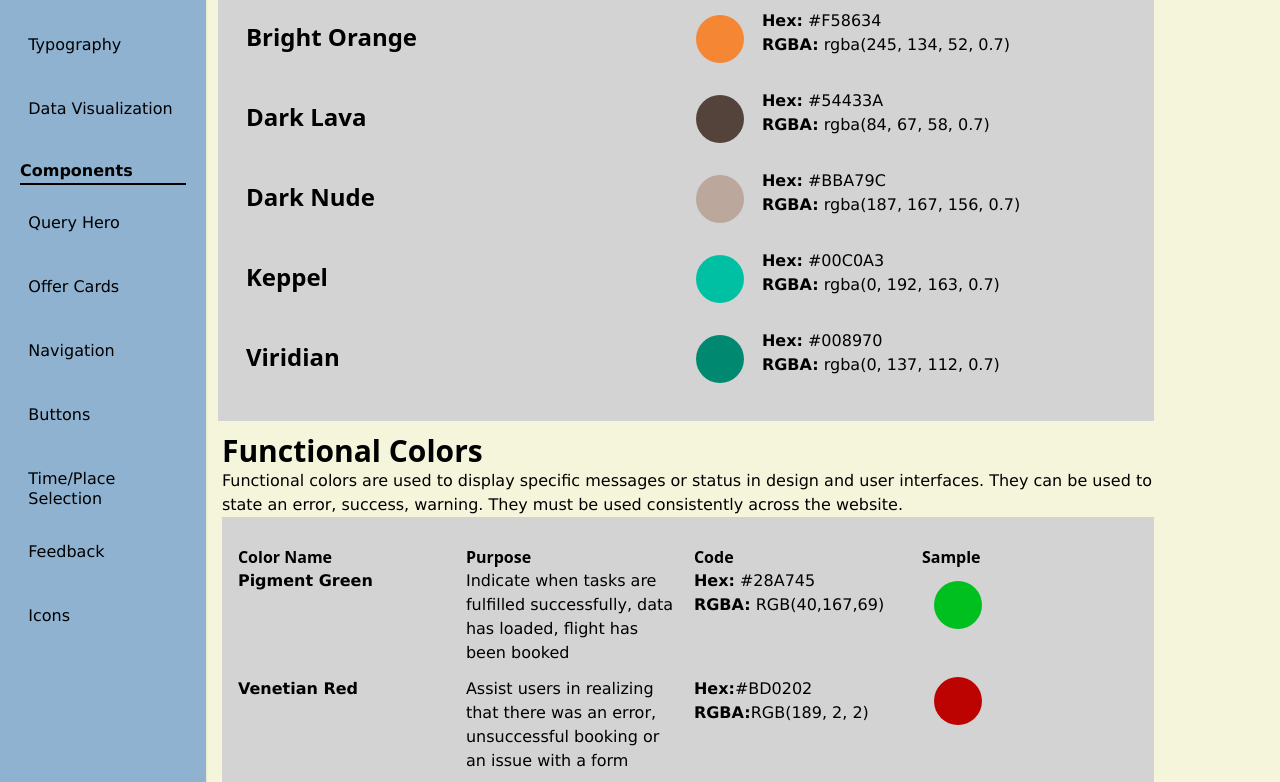
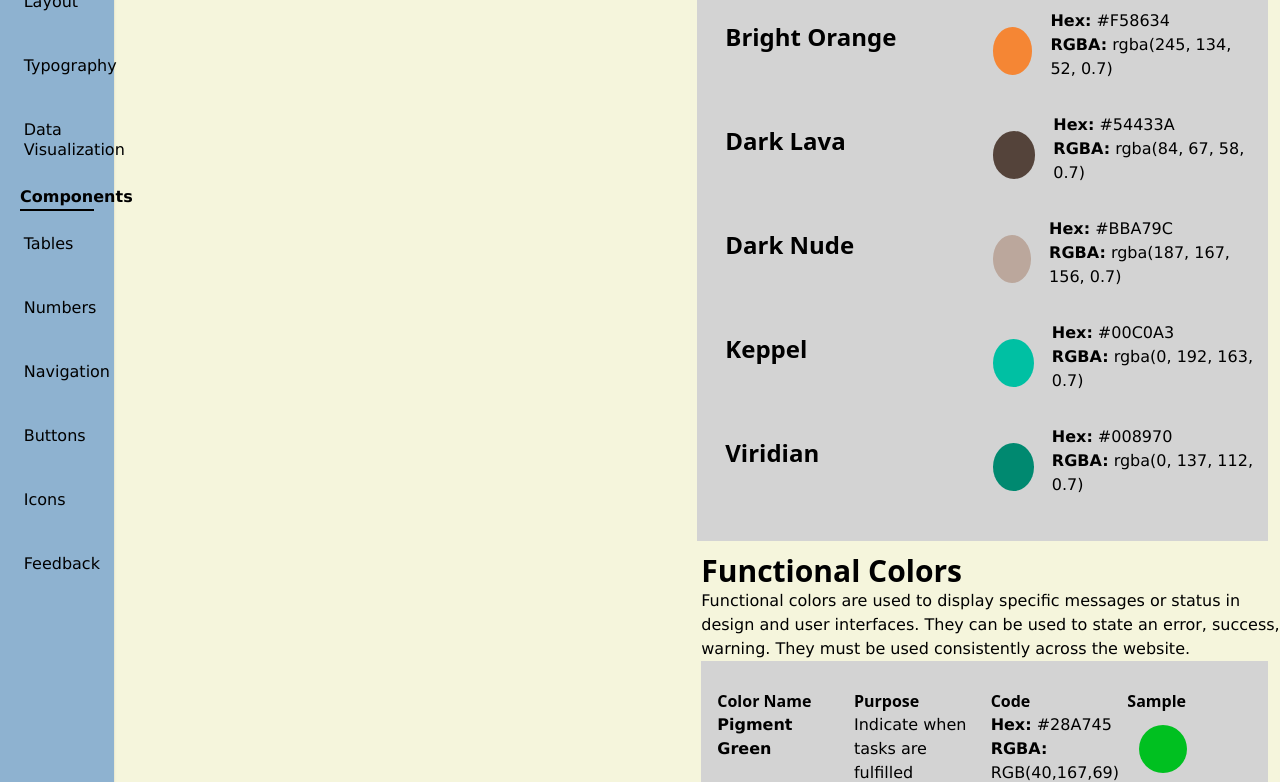
Before and after one commit to itsLeslie69/INFO3171, a website: page INFO3171P/pages/colour.html in a window 1280 px wide. Shown: the part 551-1333 px from the top of the page. Drawn offline with nearby package versions, Linux system fonts and the light colour scheme.

Commit message:
fixed minor layout issue related to header and made sure links lead to the correct location

```diff
--- a/INFO3171P/pages/colour.html
+++ b/INFO3171P/pages/colour.html
@@ -26,24 +26,25 @@
     </div>
 
         <div class="sideContentContainer flex w-full">
+          <div class="sideContentContainer grid grid-cols-6 mt-[2%]">
             <!--Sidebar-->
             <div class="bg-[#83ABD0] bg-opacity-90 flex flex-col rounded-lg p-5 shadow gap-y-5">
                 <p class="border-b-2 border-b-black font-semibold">Basics</p>
                 <div class="text-black-300 text-sm flex flex-col justify-center items-start gap-x-4 gap-y-4">
-                <a href="./colour.html" class="sidebar-link">Colour</a>
-                <a href="./layout.html" class="sidebar-link">Layout</a>
-                <a href="./typography.html" class="sidebar-link">Typography</a>
-                <a href="./dataVisualization.html" class="sidebar-link">Data Visualization</a>
+                    <a href="../index.html" class="sidebar-link">Colour</a>
+                    <a href="../pages/layout.html" class="sidebar-link">Layout</a>
+                    <a href="../pages/typography.html" class="sidebar-link">Typography</a>
+                    <a href="../pages/dataVis.html" class="sidebar-link">Data Visualization</a>
                 </div>
                 <p class="border-b-2 border-b-black font-semibold">Components</p>
                 <div class="text-black-300 text-sm flex flex-col justify-center items-start gap-x-4 gap-y-4">
-                <a href="./queryHero.html" class="sidebar-link">Query Hero</a>
-                <a href="./destCards.html" class="sidebar-link">Offer Cards</a>
-                <a href="./navigation.html" class="sidebar-link">Navigation</a>
-                <a href="./buttons.html" class="sidebar-link">Buttons</a>
-                <a href="./selections.html" class="sidebar-link">Time/Place Selection</a>
-                <a href="./feedback.html" class="sidebar-link">Feedback</a>
-                <a href="./icons.html" class="sidebar-link">Icons</a>
+                    <a href="../pages/tables.html" class="sidebar-link">Tables</a>
+                    <a href="../pages/numbers.html" class="sidebar-link">Numbers</a>
+                    <a href="../pages/navPage.html" class="sidebar-link">Navigation</a>
+                    <a href="../pages/buttons.html" class="sidebar-link">Buttons</a>
+                    <a href="../pages/icons.html" class="sidebar-link">Icons</a>
+                    <a href="../pages/feedback.html" class="sidebar-link">Feedback</a>
+                </div>
             </div>
         </div>
 
```
Also changed, not shown: INFO3171P/pages/dataVis.html (+2 -1 lines), INFO3171P/pages/feedback.html (+0 -1 lines), INFO3171P/pages/navPage.html (+3 -3 lines). Lines whose indentation alone changed are shown as unchanged.
